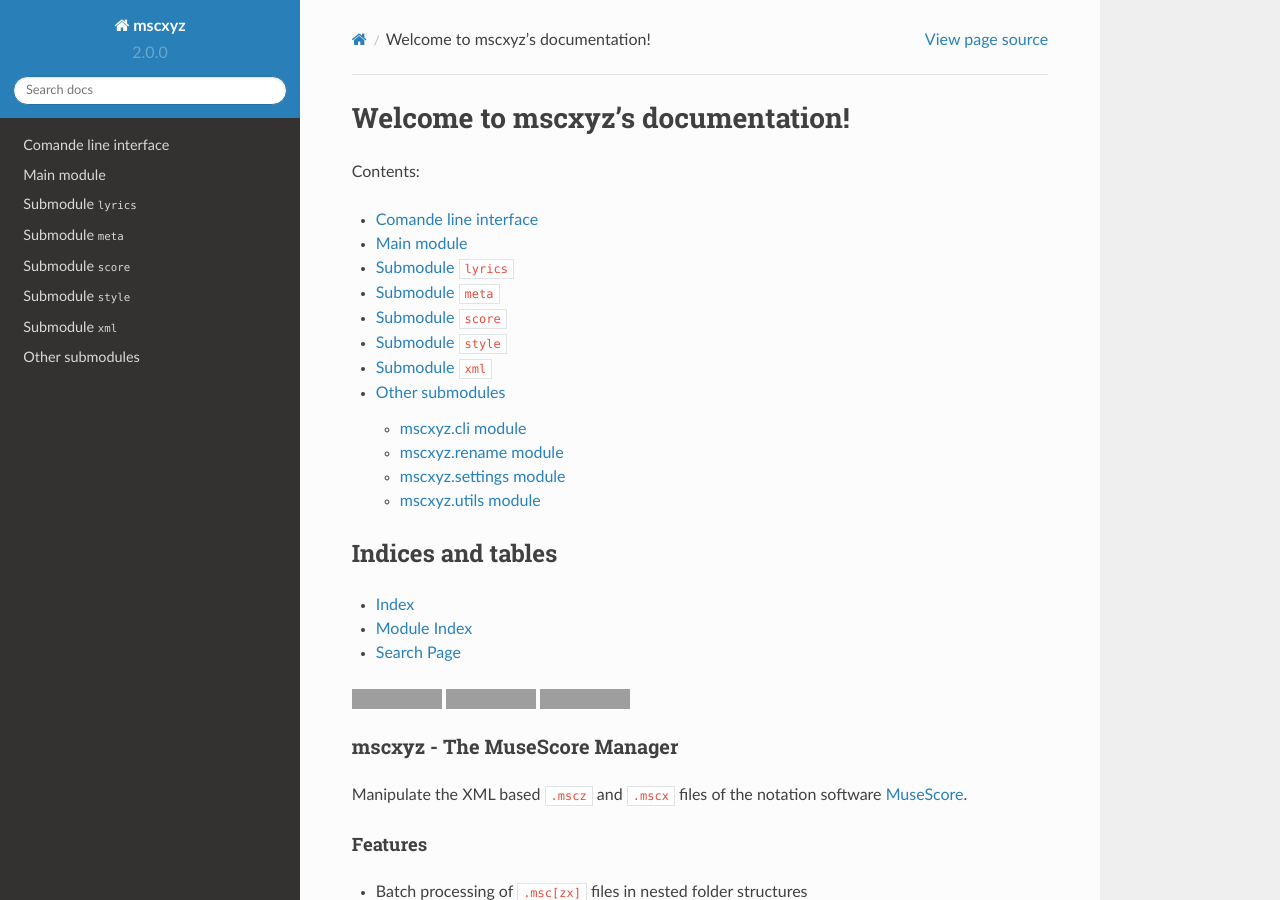
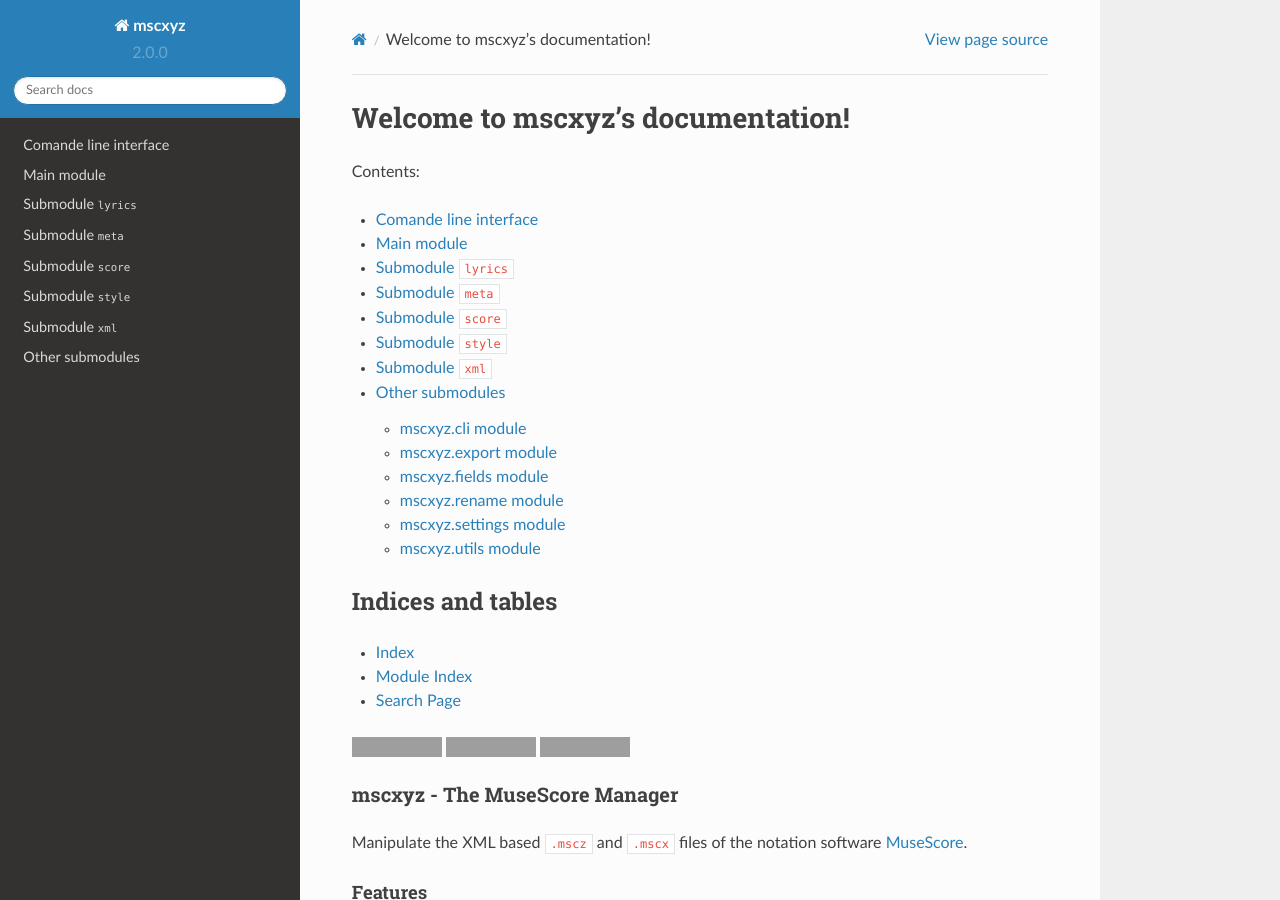
Before and after one commit to Josef-Friedrich/mscxyz, a Sphinx documentation site: the page built from docs/index.rst, in a window 1280 px wide and 900 px high. Built offline with Sphinx 7.4.7 and the Read the Docs theme 2.0.0, drawn with Linux system fonts in a browser that asks for light colours; grey boxes are pictures that could not be loaded.

Commit message:
Improve the documentation

```diff
--- a/docs/conf.py
+++ b/docs/conf.py
@@ -11,6 +11,7 @@
     "sphinx.ext.autodoc",
     "sphinx.ext.autosummary",
     "sphinx.ext.viewcode",
+    "sphinxcontrib.jquery",
 ]
 templates_path: list[str] = ["_templates"]
 source_suffix = ".rst"
--- a/docs/other-submodules.rst
+++ b/docs/other-submodules.rst
@@ -5,6 +5,16 @@
 ^^^^^^^^^^^^^^^^^
 
 .. automodule:: mscxyz.cli
+
+mscxyz.export module
+^^^^^^^^^^^^^^^^^^^^
+
+.. automodule:: mscxyz.export
+
+mscxyz.fields module
+^^^^^^^^^^^^^^^^^^^^
+
+.. automodule:: mscxyz.fields
 
 mscxyz.rename module
 ^^^^^^^^^^^^^^^^^^^^
```
Also changed, not shown: 1 other file.
